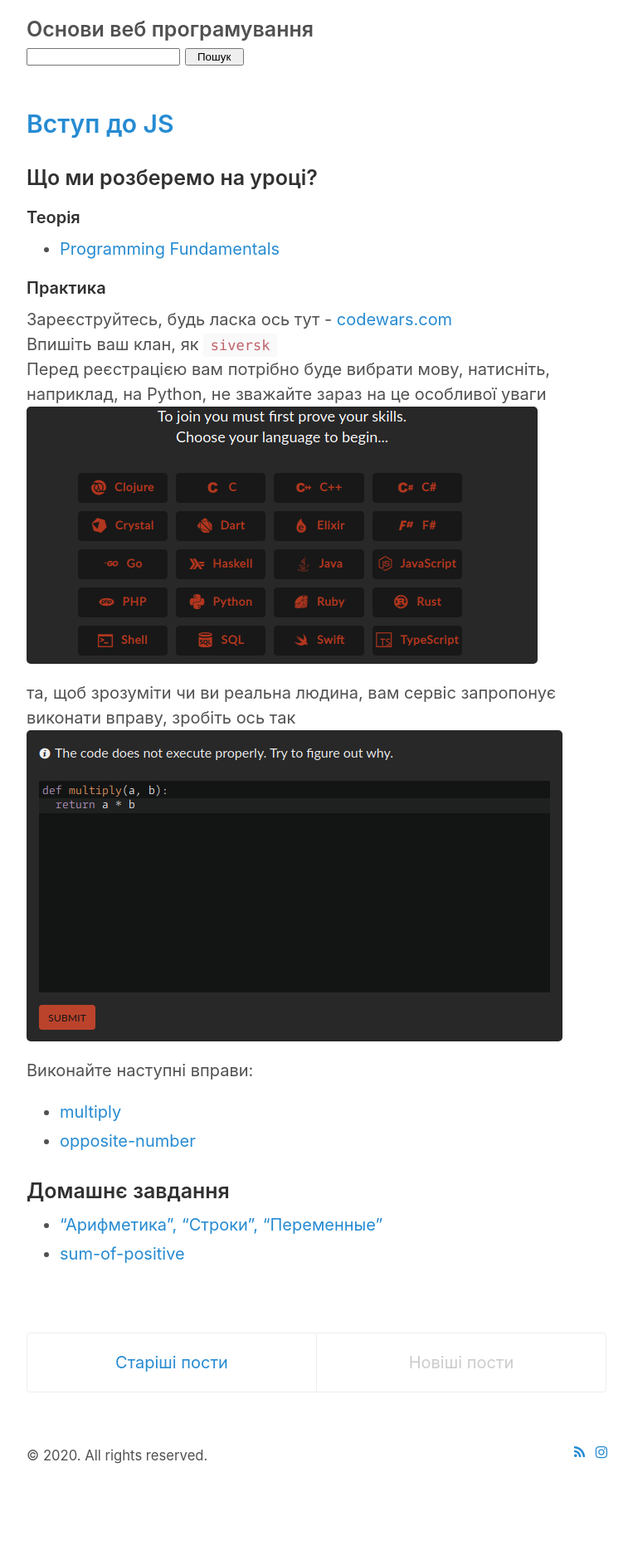
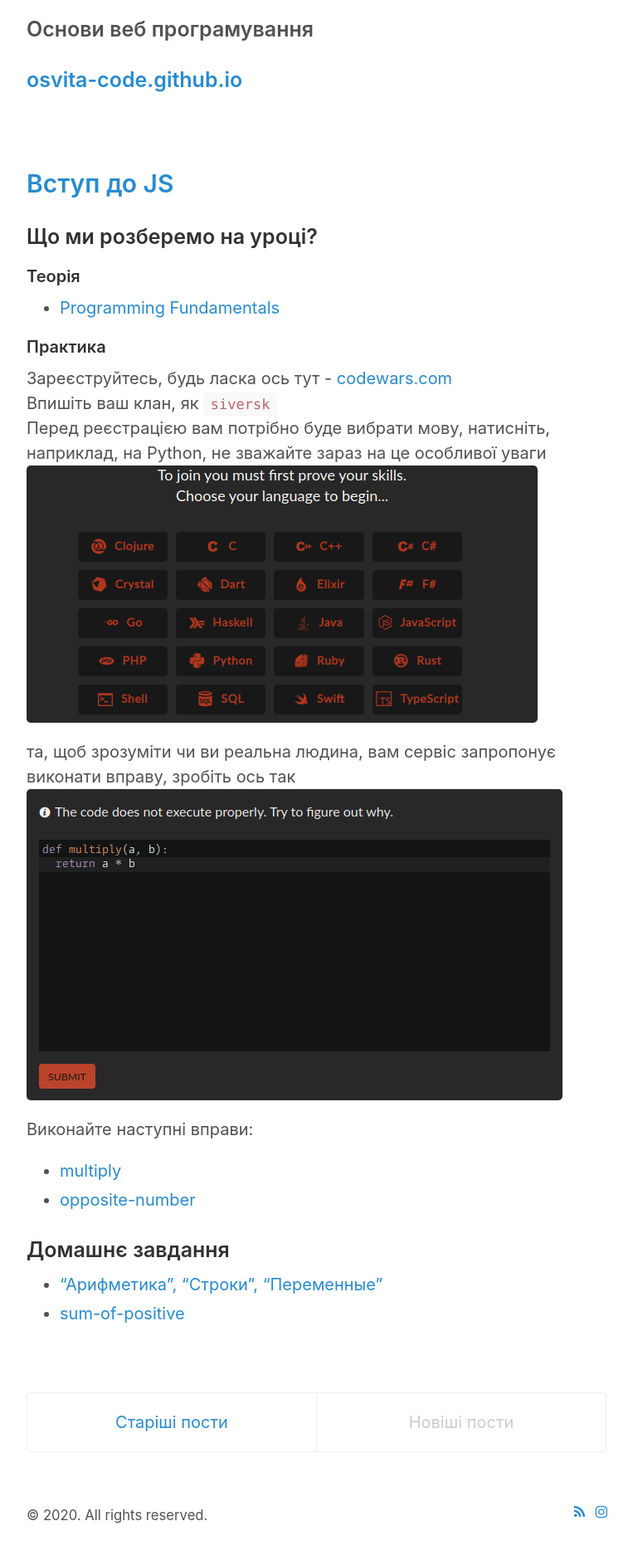
Before and after one commit to osvita-code/web, a Jekyll site: the page built from index.html, in a window 1280 px wide. Shown: the whole page at 83% size, without its empty margins (258-1021 px from the left). Built offline with Jekyll 4.4.1, drawn with Linux system fonts in a browser that asks for light colours; the list of posts is cut into pages by our own code; before the commit the page ends 1808 px from its top, so only the background shows below that.

Commit message:
Add main link

```diff
--- a/_layouts/default.html
+++ b/_layouts/default.html
@@ -16,11 +16,7 @@ layout: compress
         <br>
         <small>{{ site.tagline }}</small>
       </h3>
-      <form method="get" id="searchform" action="https://encrypted.google.com/search">
-        <input type="hidden" name="as_sitesearch" value="osvita-code.github.io/web" />
-        <input type="text" id="s" name="as_q" value="" />
-        <input type="submit" id="searchsubmit" value="&nbsp;&nbsp;Пошук&nbsp;&nbsp;" />
-      </form>
+      <h3><a href="https://osvita-code.github.io/">osvita-code.github.io</a></h3>
     </header>
 
     <main>
```
